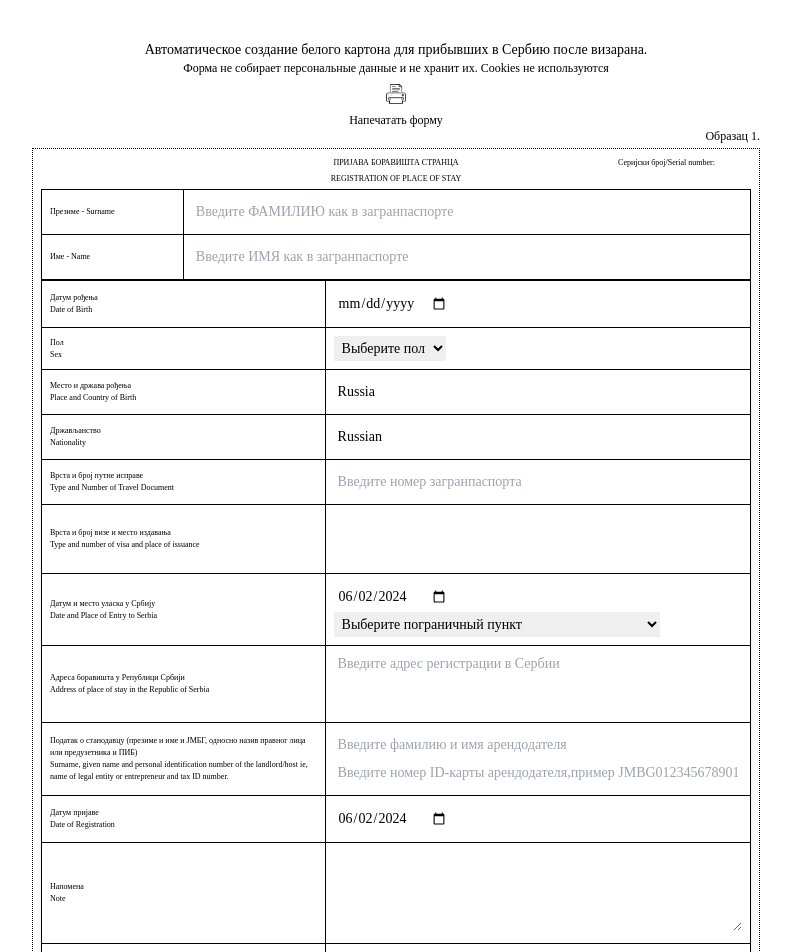
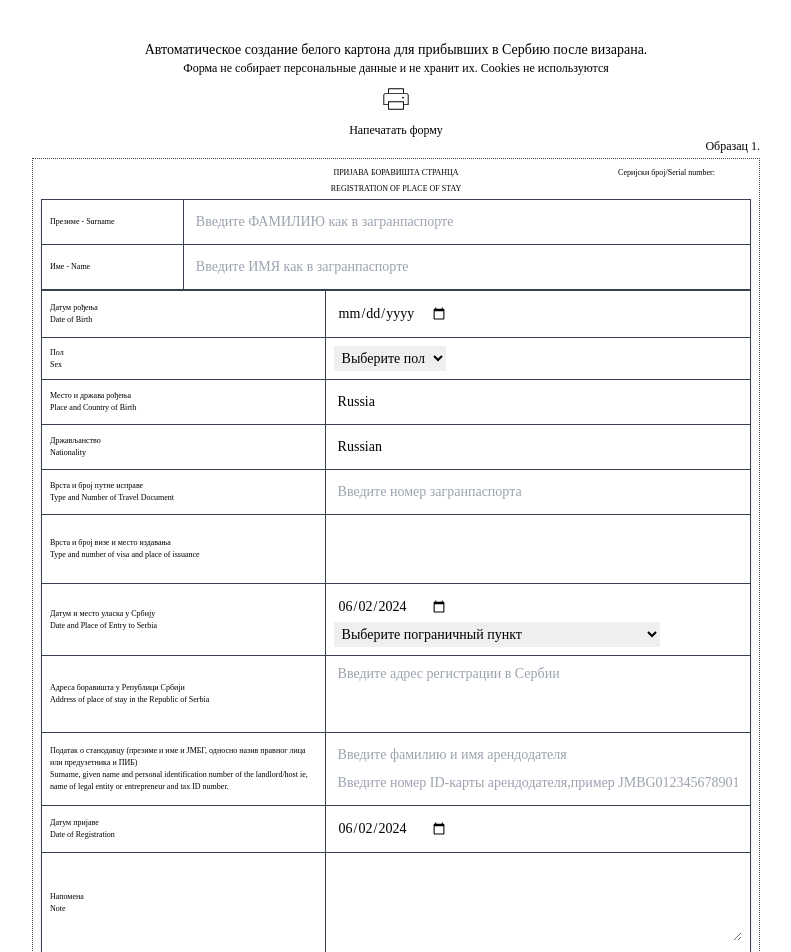
Before and after one commit to IrinaGarmaeva/beli-karton, a React (Vite) app: page / in a window 1280 px wide. Shown: the top 952 px of the page, without its empty margins (244-1035 px from the left). Built offline with nearby package versions, Linux system fonts and the light colour scheme.

Commit message:
Add printer icon

```diff
--- a/package.json
+++ b/package.json
@@ -10,8 +10,14 @@
     "preview": "vite preview"
   },
   "dependencies": {
+    "@react-pdf/renderer": "^3.4.4",
+    "html2canvas": "^1.4.1",
+    "i": "^0.3.7",
+    "jspdf": "^2.5.1",
+    "npm": "^10.8.1",
     "react": "^18.2.0",
     "react-dom": "^18.2.0",
+    "react-icons": "^5.2.1",
     "react-router-dom": "^6.23.1"
   },
   "devDependencies": {
--- a/src/components/Form.tsx
+++ b/src/components/Form.tsx
@@ -17,8 +17,9 @@ const Form = () => {
   return (
     <div className="flex flex-col justify-center text-xxs w-full">
       <Header />
+      <div id="form-container">
         <p className="text-right text-xs pb-1">Образац 1.</p>
-      <div className="flex flex-col justify-center p-2 border border-1 border-black border-dotted w-full">
+        <div className="flex flex-col justify-center p-2 border border-1 border-gray-700 border-dotted w-full">
           <div className="flex justify-center relative">
             <p className="uppercase text-center pb-1">
               ПРИЈАВА БОРАВИШТА СТРАНЦА
@@ -29,13 +30,13 @@ const Form = () => {
             REGISTRATION OF PLACE OF STAY
           </p>
           <form className="rounded shadow-md">
-          <table className="min-w-full border border-1 border-black">
+            <table className="min-w-full border border-1 border-gray-700">
               <tbody>
-              <tr className="w-full border border-black">
-                <td className="p-2 w-1/5 border border-black">
+                <tr className="w-full border border-gray-700">
+                  <td className="p-2 w-1/5 border border-gray-700">
                     <label>Презиме - Surname</label>
                   </td>
-                <td className="p-2 w-4/5 border border-black">
+                  <td className="p-2 w-4/5 border border-gray-700">
                     <input
                       type="text"
                       name="surname"
@@ -45,11 +46,11 @@ const Form = () => {
                     />
                   </td>
                 </tr>
-              <tr className="w-full border border-black">
-                <td className="p-2 w-1/5 border border-black">
+                <tr className="w-full border border-gray-700">
+                  <td className="p-2 w-1/5 border border-gray-700">
                     <label>Име - Name</label>
                   </td>
-                <td className="p-2 w-4/5 border border-black">
+                  <td className="p-2 w-4/5 border border-gray-700">
                     <input
                       type="text"
                       name="name"
@@ -62,16 +63,16 @@ const Form = () => {
               </tbody>
             </table>
 
-          <table className="min-w-full border border-1 border-black">
+            <table className="min-w-full border border-1 border-gray-700">
               <tbody>
-              <tr className="border border-black">
-                <td className="p-2 w-2/5 border border-black">
+                <tr className="border border-gray-700">
+                  <td className="p-2 w-2/5 border border-gray-700">
                     <div className="flex flex-col">
                       <span>Датум рођења</span>
                       <span>Date of Birth</span>
                     </div>
                   </td>
-                <td className="p-2 w-3/5 border border-black">
+                  <td className="p-2 w-3/5 border border-gray-700">
                     <input
                       type="date"
                       name="dateOfBirth"
@@ -80,14 +81,14 @@ const Form = () => {
                     />
                   </td>
                 </tr>
-              <tr className="border border-black">
-                <td className="p-2 border border-black">
+                <tr className="border border-gray-700">
+                  <td className="p-2 border border-gray-700">
                     <div className="flex flex-col">
                       <span>Пол</span>
                       <span>Sex</span>
                     </div>
                   </td>
-                <td className="p-2 border border-black">
+                  <td className="p-2 border border-gray-700">
                     <select
                       name="sex"
                       className="p-1 text-sm print:border-none"
@@ -101,14 +102,14 @@ const Form = () => {
                     </select>
                   </td>
                 </tr>
-              <tr className="border border-black">
-                <td className="p-2 border border-black">
+                <tr className="border border-gray-700">
+                  <td className="p-2 border border-gray-700">
                     <div className="flex flex-col">
                       <span>Место и држава рођења</span>
                       <span>Place and Country of Birth</span>
                     </div>
                   </td>
-                <td className="p-2 border border-black">
+                  <td className="p-2 border border-gray-700">
                     <input
                       type="text"
                       name="birthPlace"
@@ -119,14 +120,14 @@ const Form = () => {
                     />
                   </td>
                 </tr>
-              <tr className="border border-black">
-                <td className="p-2 border border-black">
+                <tr className="border border-gray-700">
+                  <td className="p-2 border border-gray-700">
                     <div className="flex flex-col">
                       <span>Држављанство</span>
                       <span>Nationality</span>
                     </div>
                   </td>
-                <td className="p-2 border border-black">
+                  <td className="p-2 border border-gray-700">
                     <input
                       type="text"
                       name="nationality"
@@ -136,14 +137,14 @@ const Form = () => {
                     />
                   </td>
                 </tr>
-              <tr className="border border-black">
-                <td className="p-2 border border-black">
+                <tr className="border border-gray-700">
+                  <td className="p-2 border border-gray-700">
                     <div className="flex flex-col">
                       <span>Врста и број путне исправе</span>
                       <span>Type and Number of Travel Document</span>
                     </div>
                   </td>
-                <td className="p-2 border border-black">
+                  <td className="p-2 border border-gray-700">
                     <input
                       type="text"
                       name="travelDocument"
@@ -152,28 +153,28 @@ const Form = () => {
                     />
                   </td>
                 </tr>
-              <tr className="border border-black">
-                <td className="p-2 border border-black">
+                <tr className="border border-gray-700">
+                  <td className="p-2 border border-gray-700">
                     <div className="flex flex-col">
                       <span>Врста и број визе и место издавања</span>
                       <span>Type and number of visa and place of issuance</span>
                     </div>
                   </td>
-                <td className="p-2 border border-black">
+                  <td className="p-2 border border-gray-700">
                     <textarea
                       name="visa"
                       className="px-1 w-full text-sm h-12 overflow-hidden resize-none"
                     ></textarea>
                   </td>
                 </tr>
-              <tr className="border border-black">
-                <td className="p-2 border border-black">
+                <tr className="border border-gray-700">
+                  <td className="p-2 border border-gray-700">
                     <div className="flex flex-col">
                       <span>Датум и место уласка у Србију</span>
                       <span>Date and Place of Entry to Serbia</span>
                     </div>
                   </td>
-                <td className="p-2 border border-black">
+                  <td className="p-2 border border-gray-700">
                     <input
                       type="date"
                       className="p-1 text-sm"
@@ -186,7 +187,7 @@ const Form = () => {
                       className="p-1 w-4/5 text-sm print:border-none"
                       required
                     >
-                    {borderPoints.map(option => (
+                      {borderPoints.map((option) => (
                         <option
                           key={option.value}
                           value={option.value}
@@ -199,8 +200,8 @@ const Form = () => {
                     </select>
                   </td>
                 </tr>
-              <tr className="border border-black">
-                <td className="p-2 border border-black">
+                <tr className="border border-gray-700">
+                  <td className="p-2 border border-gray-700">
                     <div className="flex flex-col">
                       <span>Адреса боравишта у Републици Србији</span>
                       <span>
@@ -208,7 +209,7 @@ const Form = () => {
                       </span>
                     </div>
                   </td>
-                <td className="p-2 border border-black">
+                  <td className="p-2 border border-gray-700">
                     <textarea
                       name="address"
                       className="px-1 w-full text-sm h-14 overflow-hidden resize-none"
@@ -216,21 +217,21 @@ const Form = () => {
                     ></textarea>
                   </td>
                 </tr>
-              <tr className="border border-black">
-                <td className="p-2 border border-black">
+                <tr className="border border-gray-700">
+                  <td className="p-2 border border-gray-700">
                     <div className="flex flex-col">
                       <span>
-                      Податак о станодавцу (презиме и име и ЈМБГ, односно назив
-                      правног лица или предузетника и ПИБ)
+                        Податак о станодавцу (презиме и име и ЈМБГ, односно
+                        назив правног лица или предузетника и ПИБ)
                       </span>
                       <span>
-                      Surname, given name and personal identification number of
-                      the landlord/host ie, name of legal entity or entrepreneur
-                      and tax ID number.
+                        Surname, given name and personal identification number
+                        of the landlord/host ie, name of legal entity or
+                        entrepreneur and tax ID number.
                       </span>
                     </div>
                   </td>
-                <td className="p-2 border border-black">
+                  <td className="p-2 border border-gray-700">
                     <input
                       type="text"
                       name="landlordName"
@@ -247,14 +248,14 @@ const Form = () => {
                     />
                   </td>
                 </tr>
-              <tr className="border border-black">
-                <td className="p-2 border border-black">
+                <tr className="border border-gray-700">
+                  <td className="p-2 border border-gray-700">
                     <div className="flex flex-col">
                       <span>Датум пријаве</span>
                       <span>Date of Registration</span>
                     </div>
                   </td>
-                <td className="p-2 border border-black">
+                  <td className="p-2 border border-gray-700">
                     <input
                       type="date"
                       name="registrationDate"
@@ -265,31 +266,34 @@ const Form = () => {
                     />
                   </td>
                 </tr>
-              <tr className="border border-black">
-                <td className="p-2 border border-black">
+                <tr className="border border-gray-700">
+                  <td className="p-2 border border-gray-700">
                     <div className="flex flex-col">
                       <span>Напомена</span>
                       <span>Note</span>
                     </div>
                   </td>
-                <td className="p-2 border border-black">
-                  <textarea name="note" className="p-1 w-full h-20"></textarea>
+                  <td className="p-2 border border-gray-700">
+                    <textarea
+                      name="note"
+                      className="p-1 w-full h-20"
+                    ></textarea>
                   </td>
                 </tr>
-              <tr className="border border-black">
-                <td className="p-2 border border-black">
+                <tr className="border border-gray-700">
+                  <td className="p-2 border border-gray-700">
                     <div className="flex flex-col">
                       <span className="pb-3">Потпис подносиоца пријаве</span>
                       <span>Signature of the person who registers</span>
                     </div>
                   </td>
-                <td className="p-2 border border-black">
+                  <td className="p-2 border border-gray-700">
                     <textarea name="note" className="p-2 w-full"></textarea>
                   </td>
                 </tr>
-              <tr className="border border-black">
-                <td className="p-2 border border-black"></td>
-                <td className="p-2 border border-black">
+                <tr className="border border-gray-700">
+                  <td className="p-2 border border-gray-700"></td>
+                  <td className="p-2 border border-gray-700">
                     <div className="flex flex-col items-center">
                       <p className="pt-8 w-full text-center">
                         ________________________________________
@@ -306,6 +310,9 @@ const Form = () => {
           </form>
         </div>
       </div>
+      <div className="flex justify-center mt-4 print:hidden">
+      </div>
+    </div>
   );
 };
 
--- a/src/components/Header.tsx
+++ b/src/components/Header.tsx
@@ -1,4 +1,4 @@
-import PrinterIcon from "../assets/icons/icon-printer.png";
+import { PiPrinterThin } from "react-icons/pi";
 
 const Header = () => {
   const handlePrint = () => {
@@ -20,7 +20,7 @@ const Header = () => {
         onClick={handlePrint}
         className="mt-2 flex flex-col justify-center items-center"
       >
-        <img src={PrinterIcon} alt="Иконка печати документа" className="w-5" />
+        <PiPrinterThin size={30}/>
         <p className="mt-2 text-xs">Напечатать форму</p>
       </button>
     </div>
```
Also changed, not shown: src/assets/icons/icon-printer.png (deleted), 1 other file (tests, documents, lock files or other folders). Lines whose indentation alone changed are shown as unchanged.
